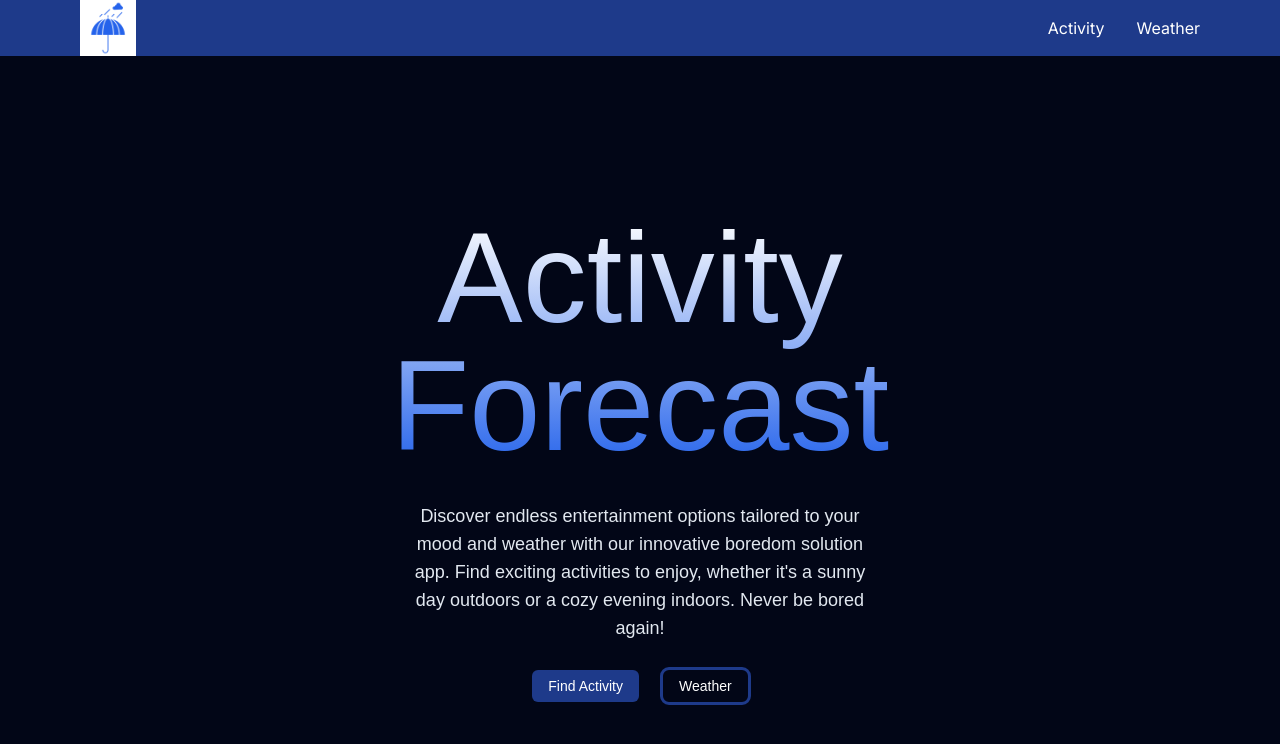
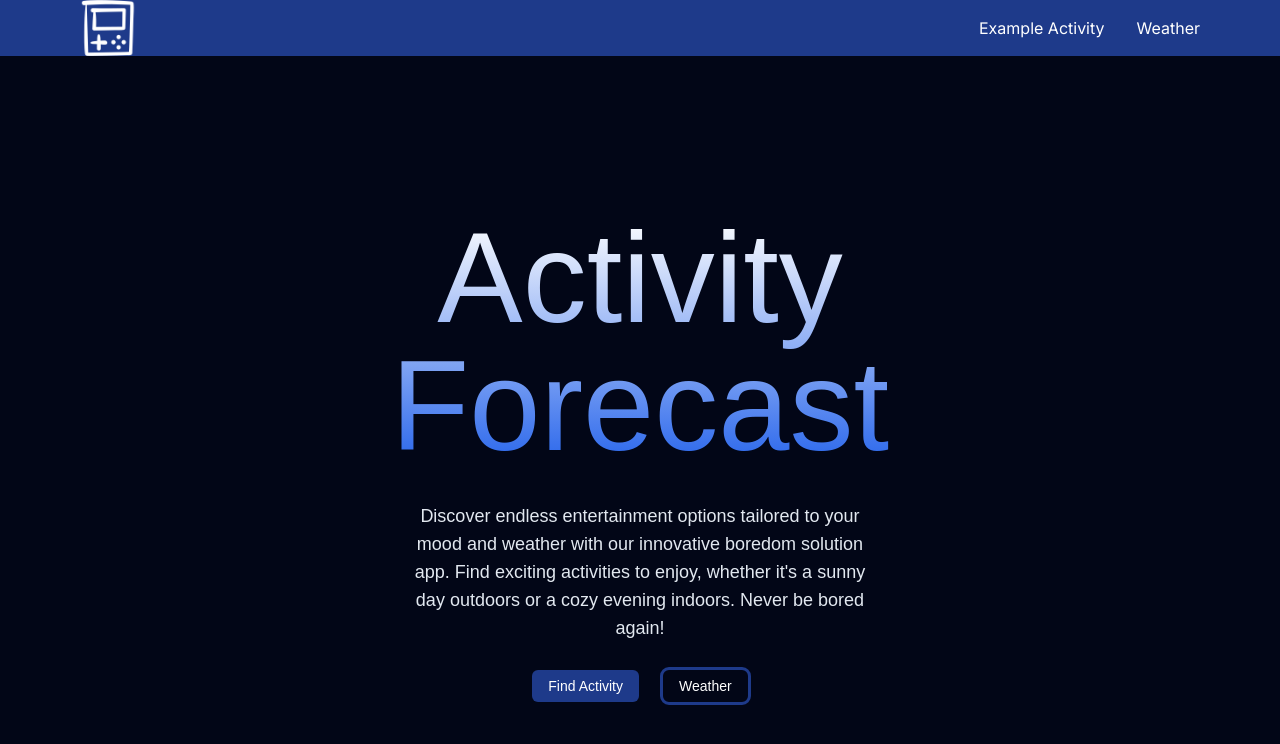
Before and after one commit to dustinsoos/bored-user, a Next.js app: page / in a window 1280 px wide. Shown: the top 744 px of the page. Built offline with nearby package versions, Linux system fonts and the light colour scheme.

Commit message:
change repo name

```diff
--- a/app/components/navbar.tsx
+++ b/app/components/navbar.tsx
@@ -8,14 +8,14 @@ const Navbar = () => {
       <Link href="/">
         <Image
           alt="page-logo"
-          src="/images/umbrella.png"
+          src="/images/games.png"
           width={50}
           height={100}
-          className="w-14 bg-white"
+          className="w-14"
         />
       </Link>
       <ul className=" hidden md:flex md:gap-8">
-        <Link href="/activity">Activity</Link>
+        <Link href="/activity">Example Activity</Link>
         <Link href="/weather">Weather</Link>
       </ul>
       <Image
```
Also changed, not shown: public/images/games.png (added).
